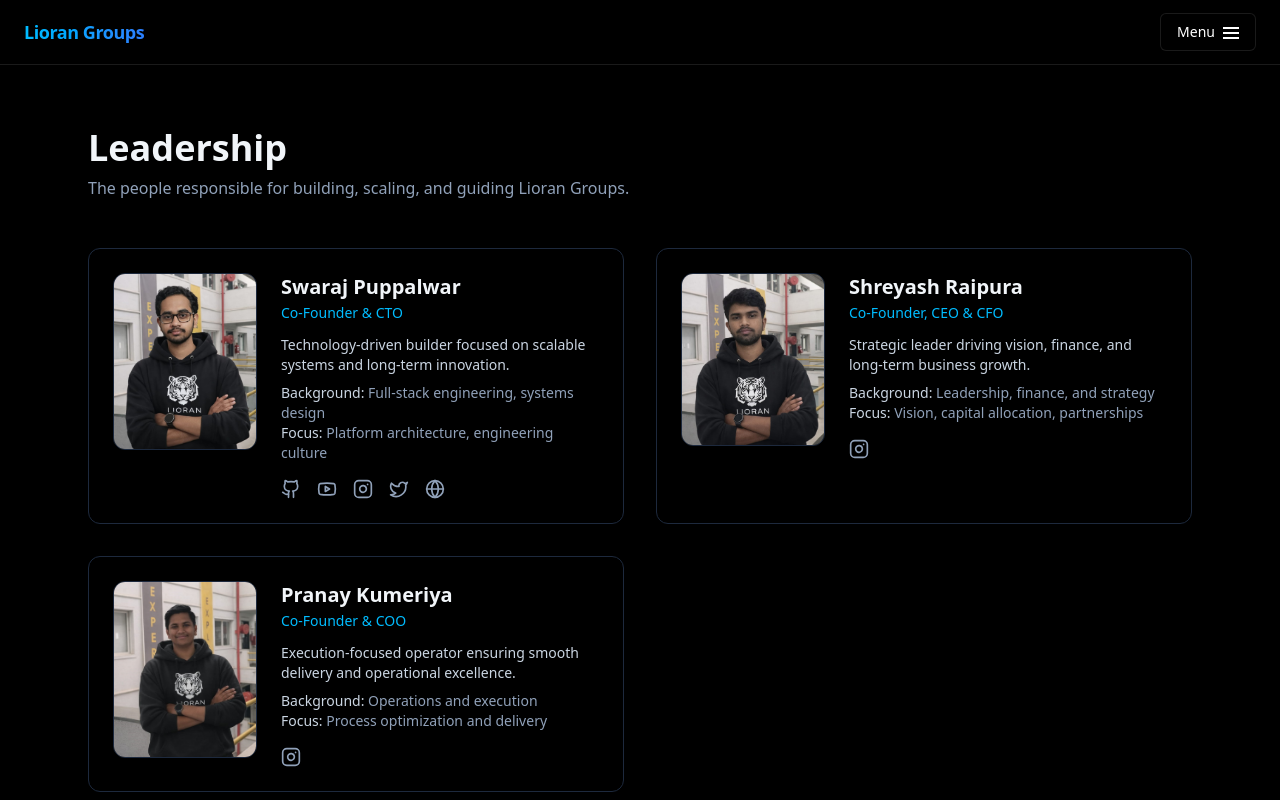
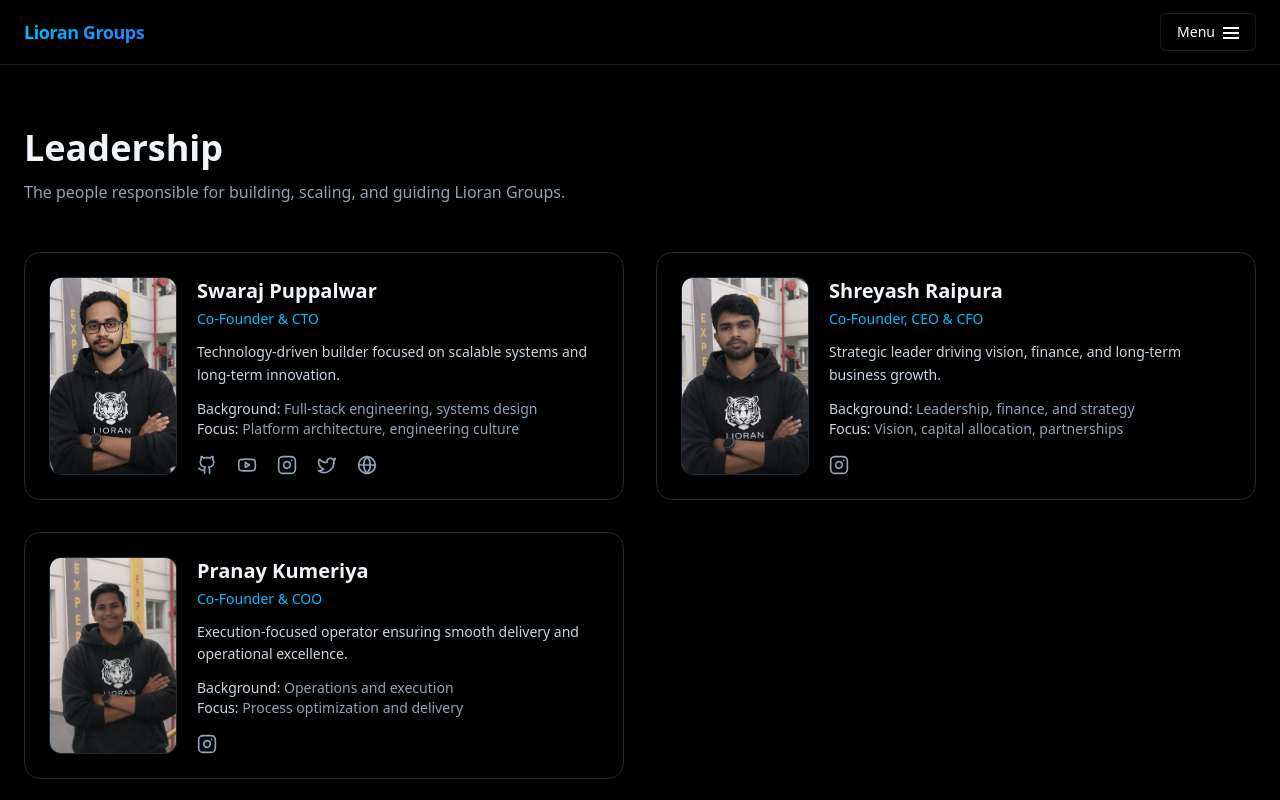
Before and after one commit to LioranGroups/LioranGroups, a Next.js app in the folder lioran-groups/: page /leadership in a window 1280 px wide. Shown: the top 800 px of the page. Built offline with nearby package versions, Linux system fonts and the light colour scheme.

Commit message:
Added site

```diff
--- a/lioran-groups/app/leadership/page.tsx
+++ b/lioran-groups/app/leadership/page.tsx
@@ -104,45 +104,47 @@
 /* -------------------- PAGE -------------------- */
 export default function LeadershipPage() {
   return (
-    <section className="px-6 py-16 max-w-6xl mx-auto">
-      <header className="mb-12">
+    <section className="px-4 sm:px-6 py-16 max-w-7xl mx-auto">
+      {/* Header */}
+      <header className="mb-12 text-center sm:text-left">
         <h1 className="text-3xl md:text-4xl font-bold">Leadership</h1>
-        <p className="text-slate-400 mt-2 max-w-2xl">
+        <p className="text-slate-400 mt-3 max-w-2xl mx-auto sm:mx-0">
           The people responsible for building, scaling, and guiding Lioran
           Groups.
         </p>
       </header>
 
-      <div className="grid md:grid-cols-2 gap-8">
+      {/* Grid */}
+      <div className="grid grid-cols-1 md:grid-cols-2 gap-6 lg:gap-8">
         {leaders.map((leader) => (
           <div
             key={leader.name}
-            className="bg-black border border-slate-800 rounded-xl p-6 flex gap-6 hover:border-slate-700 transition"
+            className="bg-black border border-slate-800 rounded-2xl p-5 sm:p-6 flex flex-col sm:flex-row gap-5 hover:border-slate-700 transition"
           >
             {/* Image */}
-            <div className="shrink-0">
+            <div className="flex justify-center sm:justify-start shrink-0">
               <Image
                 src={leader.image}
                 alt={leader.name}
-                width={144}
-                height={144}
+                width={128}
+                height={128}
                 className="rounded-xl object-cover border border-slate-800"
                 priority
               />
             </div>
 
             {/* Content */}
-            <div className="flex-1">
+            <div className="flex-1 text-center sm:text-left">
               <h2 className="text-xl font-semibold">{leader.name}</h2>
-              <p className="text-sky-400 text-sm mt-0.5">
+              <p className="text-sky-400 text-sm mt-1">
                 {leader.roles}
               </p>
 
-              <p className="text-slate-300 text-sm mt-3">
+              <p className="text-slate-300 text-sm mt-3 leading-relaxed">
                 {leader.description}
               </p>
 
-              <p className="text-slate-400 text-sm mt-2">
+              <p className="text-slate-400 text-sm mt-3">
                 <span className="text-slate-300">Background:</span>{" "}
                 {leader.background}
               </p>
@@ -153,7 +155,7 @@
               </p>
 
               {/* Social Icons */}
-              <div className="flex gap-4 mt-4">
+              <div className="flex justify-center sm:justify-start gap-5 mt-4">
                 {Object.entries(leader.socials).map(([key, value]) => {
                   if (!value) return null;
                   const Icon =
```
